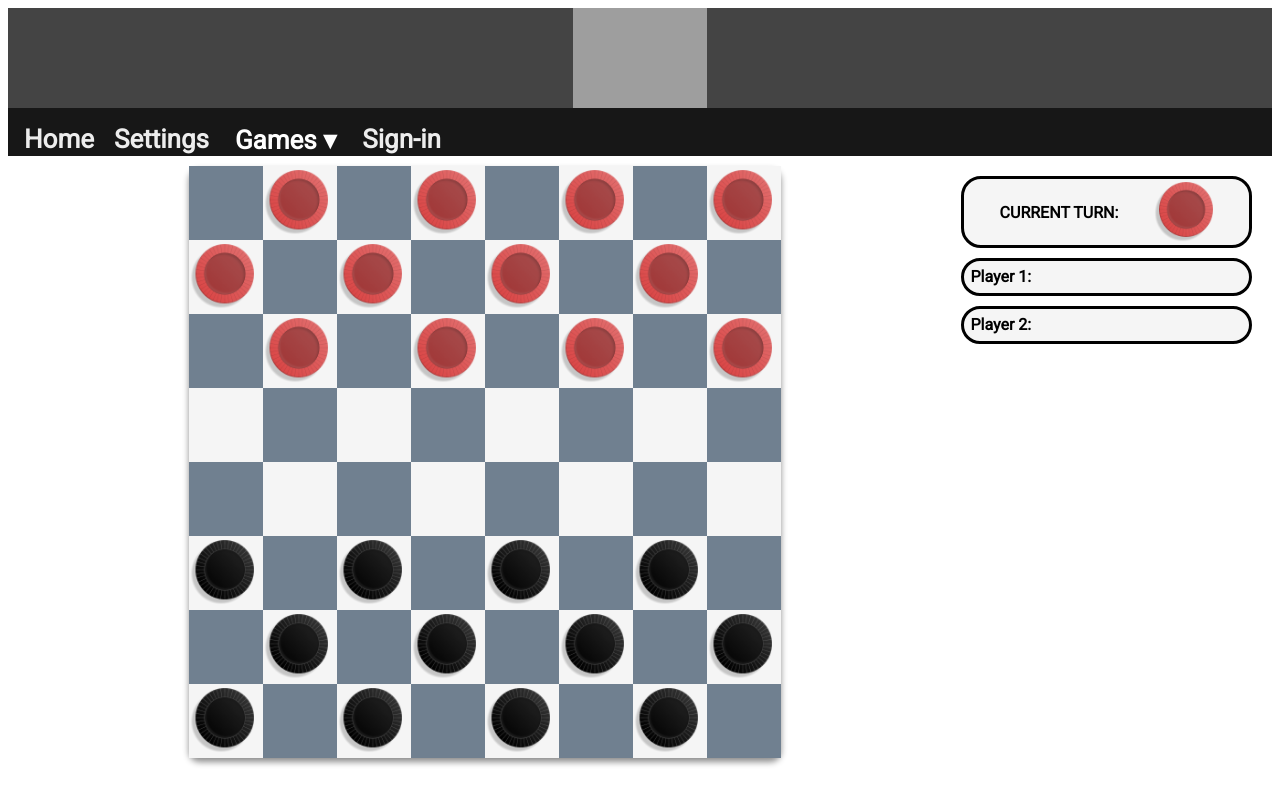
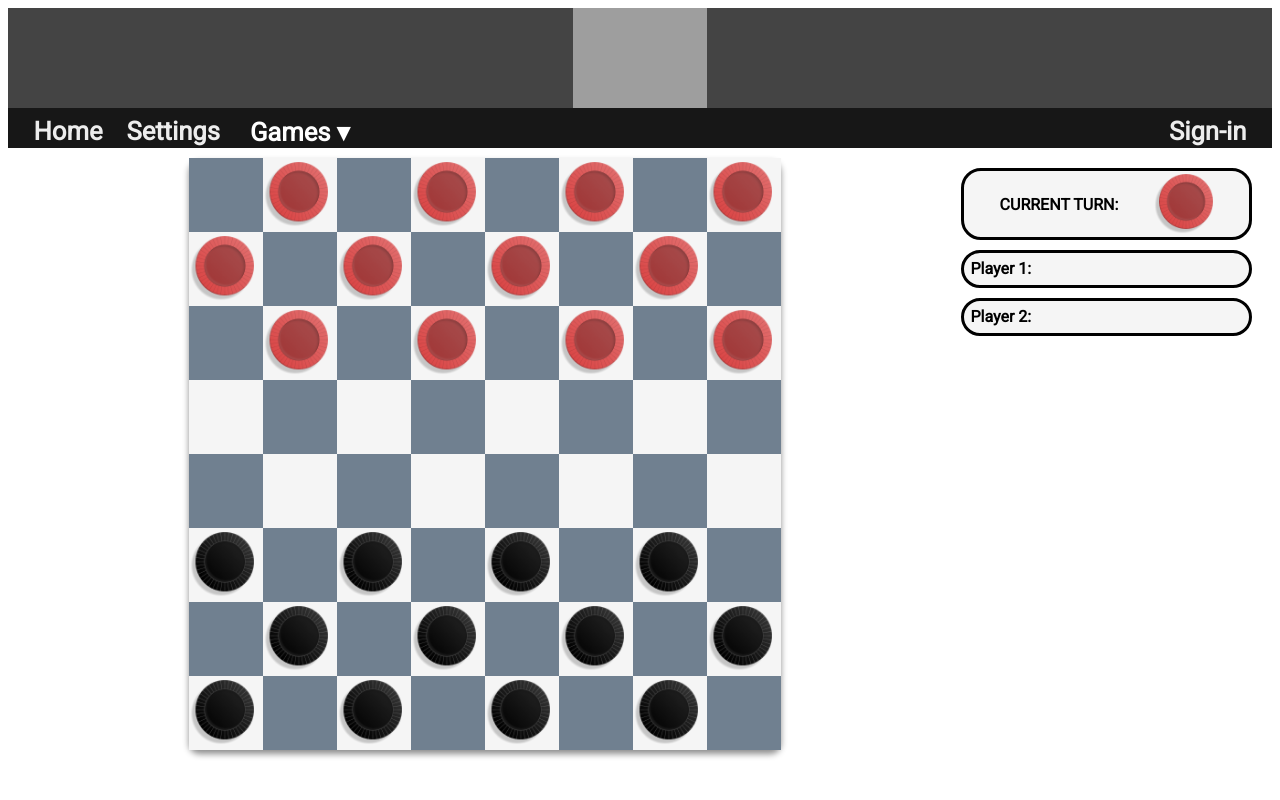
Before and after one commit to AndrewChai878/WebDevFinal, a Vue app: page /checkers in a window 1280 px wide. Built offline with nearby package versions, Linux system fonts and the light colour scheme; no server answers; grey boxes are pictures that could not be loaded.

Commit message:
changed some styling

```diff
--- a/src/components/Navbar.vue
+++ b/src/components/Navbar.vue
@@ -1,28 +1,11 @@
 <template>
   <nav class="navbar">
-    <div class="container-fluid">
-      <!-- image -->
-      <div class="collapse navbar-collapse" id="navbarNavAltMarkup">
-        <div class="navbar-nav">
-          <div class="menu-item"><router-link to="/">Home</router-link></div>
-          <div class="menu-item">
-            <router-link to="/settings">Settings</router-link>
-          </div>
-          <NavDropdown />
-          <UserDropdown class="menu-item" id="signin" v-if="store.state.isLoggedIn"/>
-          <div class="signin" id="signin" v-else>
-            <router-link to="/sign-in">Sign-in</router-link>
-          </div>
-        </div>
-      </div>
-    </div>
+    <div class="menu-item name"><router-link to="/">Home</router-link></div>
+    <div class="menu-item"><router-link to="/settings">Settings</router-link></div>
+    <NavDropdown class="menu-item" />
+    <UserDropdown class="menu-item right-align" id="signin" v-if="store.state.isLoggedIn"/>
+    <div class="menu-item right-align" id="signin" v-else><router-link to="/sign-in">Sign-in</router-link></div>
   </nav>
-  <!-- <div class="menu-item"><router-link to="/">Home</router-link></div>
-        <div class="menu-item"><router-link to="/settings">Settings</router-link></div>
-        <NavDropdown />
-        <UserDropdown class="menu-item" id="signin" v-if="store.state.isLoggedIn" />
-        <div class="signin" id="signin" v-else><router-link to="/sign-in">Sign-in</router-link></div>
-    </nav> -->
   <router-view />
 </template>
 
@@ -56,16 +39,14 @@ export default {
 nav {
   background-color: #171717;
   color: #ededed;
-  font-size: 3.5vw;
   overflow: hidden;
   font-weight: bold;
-
 }
 
 /* Media query to limit max font-size */
 @media screen and (min-width: 600px) {
   nav {
-    font-size: 26px;
+    font-size: 1.6em;
   }
 }
 
@@ -77,18 +58,25 @@ nav {
   }
 }
 
-div {
-  float: left;
-  display: block;
-  text-align: center;
-  padding: 0.25rem 1rem 0px 0.25rem;
-}
-
 a {
   color: #ededed;
   text-decoration: none;
 }
 
+.menu-item{
+  float: left;
+  display: block;
+  text-align: center;
+  padding: 0.5rem 1rem 0px 0.5rem;
+}
 
+.right-align{
+  float:right;
+  padding-right: 2vw;
+}
+
+.name{
+  padding-left: 2vw;
+}
 
 </style>
--- a/src/views/CheckersView.vue
+++ b/src/views/CheckersView.vue
@@ -100,12 +100,12 @@ div{
 .pieceContainer{
   display:flex;
   flex-wrap: wrap;
-  justify-content: start;
+  justify-content: flex-start;
   align-items:center;
 }
 
 .pieces{
-  justify-content: start;
+  justify-content: flex-start;
   padding: 0.5vmax;
   display:flex;
   align-items:center;
```
